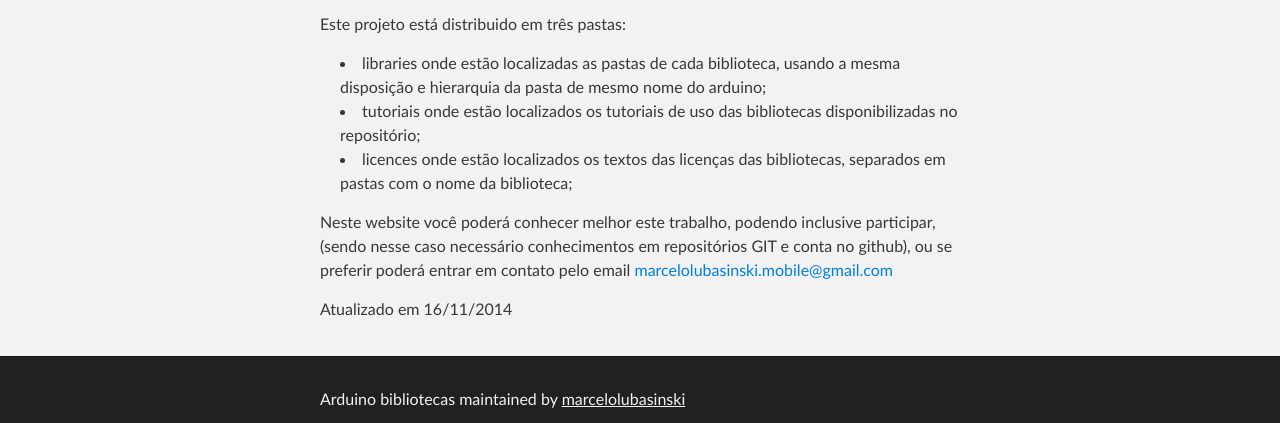
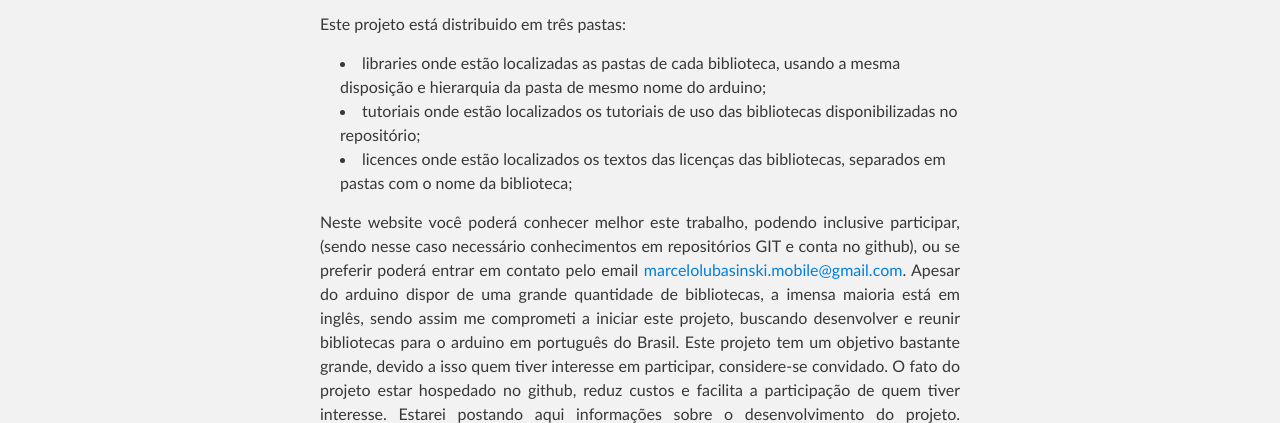
Before and after one commit to marcelolubasinski/Arduino_bibliotecas, a plain HTML site: page index.html in a window 1280 px wide. Shown: the part 387-810 px from the top of the page. Drawn offline with Linux system fonts and the light colour scheme.

Commit message:
Segunda edição do índex.html

```diff
--- a/index.html
+++ b/index.html
@@ -44,7 +44,8 @@
 <li>licences onde estão localizados os textos das licenças das bibliotecas, separados em pastas com o nome da biblioteca;</li>
 </ul>
 
-<p>Neste website você poderá conhecer melhor este trabalho, podendo inclusive participar,(sendo nesse caso necessário conhecimentos em repositórios GIT e conta no github), ou se preferir poderá entrar em contato pelo email <a href="mailto:marcelolubasinski.mobile@gmail.com">marcelolubasinski.mobile@gmail.com</a></p>
+<div align="justify">Neste website você poderá conhecer melhor este trabalho, podendo inclusive participar,(sendo nesse caso necessário conhecimentos em repositórios GIT e conta no github), ou se preferir poderá entrar em contato pelo email <a href="mailto:marcelolubasinski.mobile@gmail.com">marcelolubasinski.mobile@gmail.com</a>.
+Apesar do arduino dispor de uma grande quantidade de bibliotecas, a imensa maioria está em inglês, sendo assim me comprometi a iniciar este projeto, buscando desenvolver e reunir bibliotecas para o arduino em português do Brasil. Este projeto tem um objetivo bastante grande, devido a isso quem tiver interesse em participar, considere-se convidado. O fato do projeto estar hospedado no github, reduz custos e facilita a participação de quem tiver interesse. Estarei postando aqui informações sobre o desenvolvimento do projeto. Obrigado pela sua atenção.</div>
 
 <p>Atualizado em 16/11/2014</p>
       </section>
--- a/stylesheets/stylesheet.css
+++ b/stylesheets/stylesheet.css
@@ -95,6 +95,7 @@ h6 {
 
 p {
   margin: 10px 0 15px 0;
+
 }
 
 footer p {
```
